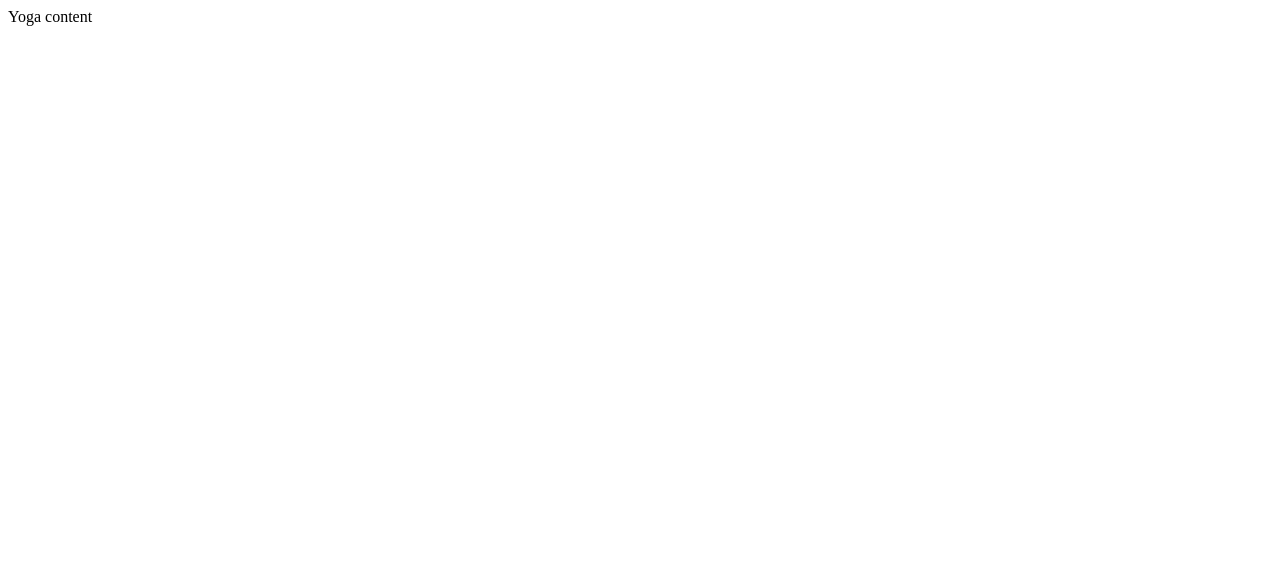
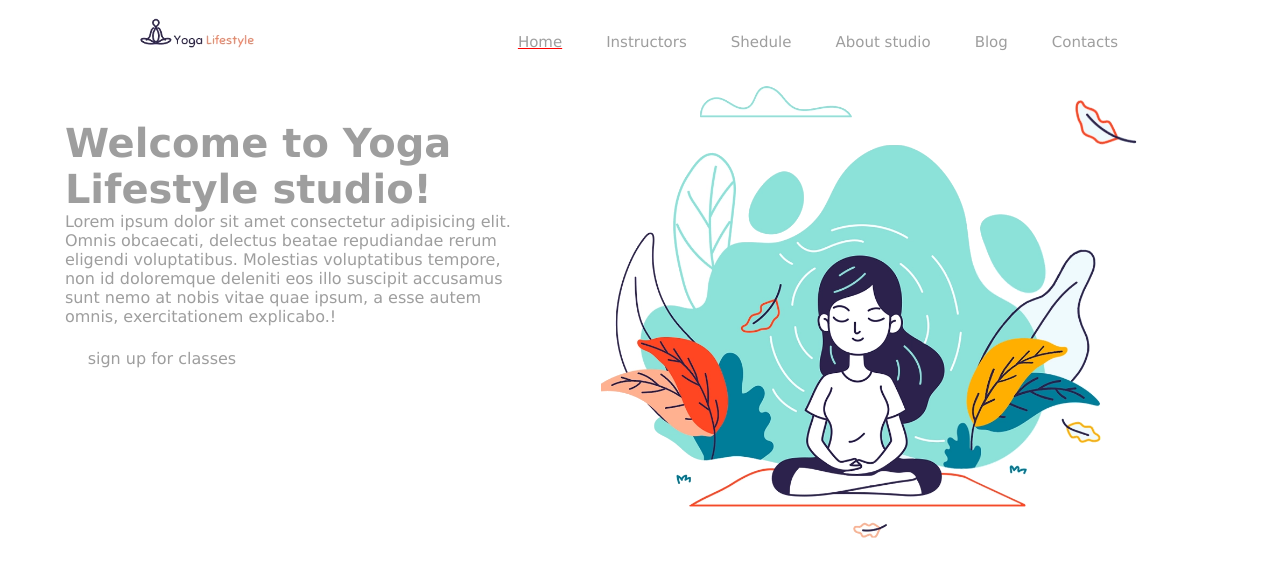
Before and after one commit to ritullia/4-joga, a website: page index.html in a window 1280 px wide. Drawn offline with Linux system fonts and the light colour scheme.

Commit message:
Favicon and style update

```diff
--- a/css/main.css
+++ b/css/main.css
@@ -0,0 +1,78 @@
+body {
+    font-family: Verdana, Tahoma, sans-serif;
+    background-color: transparent;
+}
+
+
+header{
+    display: inline-block;
+    width: 1000px;
+    margin-top: 10px;
+    margin-left: calc((100% - 1000px) / 2);
+    background-color: white
+}
+
+header>img {
+    float: left;
+    height: 30px;
+}
+
+nav{
+    float: right;
+    margin-top: 7px;
+}
+
+a{
+    display: inline;
+    text-decoration: none;
+    float: left;
+    color: #9e9e9e;
+    font-size: 15px;
+    line-height: 20px;
+    padding: 5px;
+    padding-left: 20px ;
+    padding-right: 20px;
+    border: 2px transparent solid;
+    border-radius: 18px;
+}
+
+a:first-child {
+    text-decoration: underline red;
+    text-decoration: bold;
+    margin-left: 10px;
+}
+
+a:hover {
+    color: red;
+
+}
+
+h1{
+    font-size: 40px;
+    margin: 0;
+    color:#9e9e9e;
+    }
+
+div {
+    display: inline-block;
+    float: left;
+    width: 40%;
+    margin-left:5%;
+    margin-right: 5%;
+    margin-top: 5%;
+}
+
+p{
+    margin: 0;
+    font-size: 16px;
+    color:#9e9e9e ;
+}
+
+section {
+    display: inline-block;
+    width: 90%;
+}
+
+section>img {
+    width: 50%;
+}
--- a/index.html
+++ b/index.html
@@ -4,11 +4,38 @@
     <meta charset="UTF-8">
     <meta http-equiv="X-UA-Compatible" content="IE=edge">
     <meta name="viewport" content="width=device-width, initial-scale=1.0">
+    <link rel="shortcut icon" href="./favicon.ico" type="image/x-icon">
+    <link rel="apple-touch-icon" sizes="180x180" href="./favicon/apple-touch-icon.png">
+    <link rel="icon" type="image/png" sizes="32x32" href="./favicon/favicon-32x32.png">
+    <link rel="icon" type="image/png" sizes="16x16" href="./favicon/favicon-16x16.png">
+    <link rel="manifest" href="./favicon/site.webmanifest">
+    <link rel="mask-icon" href="./favicon/safari-pinned-tab.svg" color="#5bbad5">
     <link rel="stylesheet" href="./css/main.css">
     <title>JogaLifestyle</title>
 </head>
 <body>
-    Yoga content
+    <header>
+        <img src="./img/logo.png" alt="Logotipas">
+        <nav>
+            <a href="#" style="margin-left: 0;">Home</a>
+            <a href="#">Instructors</a>
+            <a href="#">Shedule</a>
+            <a href="#">About studio</a>
+            <a href="#">Blog</a>
+            <a href="#">Contacts</a>
+        </nav>
+    </header>
+    <section>
+        <div>
+            <h1>Welcome to Yoga Lifestyle studio!</h1>
+            <p>Lorem ipsum dolor sit amet consectetur adipisicing elit. Omnis obcaecati, delectus beatae repudiandae rerum eligendi voluptatibus. Molestias voluptatibus tempore, non id doloremque deleniti eos illo suscipit accusamus sunt nemo at nobis vitae quae ipsum, a esse autem omnis, exercitationem explicabo.!</p>
+            <div>
+                <p>sign up for classes</p>
+            </div>
+        </div>
+        <img src="./img/joga.png" alt="Mergaite joga">
+
+    </section>
 
 </body>
 </html>
```
Also changed, not shown: favicon/browserconfig.xml (added, +9 -0 lines), favicon.ico (added), favicon/android-chrome-48x48.png (added), favicon/apple-touch-icon.png (added), favicon/favicon-16x16.png (added), favicon/favicon-32x32.png (added), favicon/mstile-150x150.png (added), favicon/safari-pinned-tab.svg (added), favicon/site.webmanifest (added), img/joga.png (added), img/logo.png (added).
